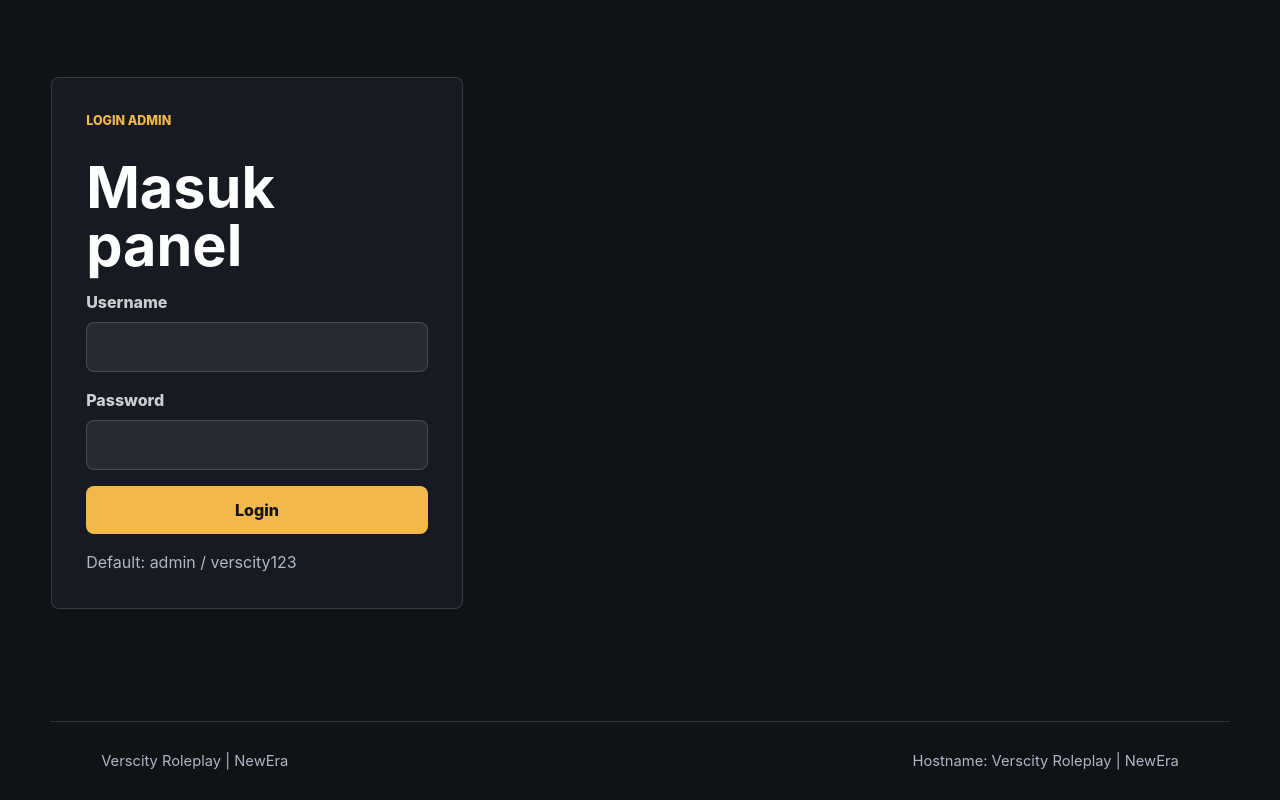
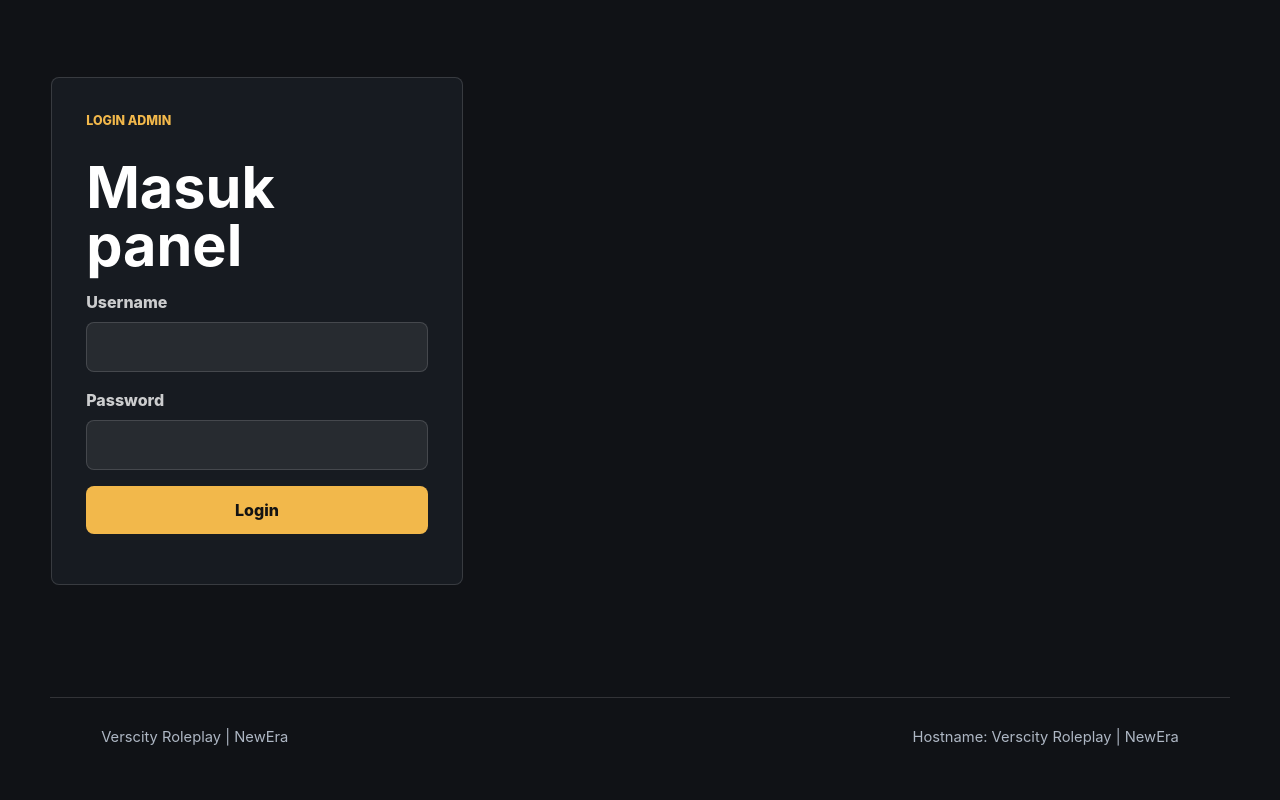
Before and after one commit to chisatobobaaa/verscity-new-era, a website: page admin.html in a window 1280 px wide. Shown: the part 602-1402 px from the top of the page. After the commit the page ends 1378 px from the top, so only its background shows below. Drawn offline with Linux system fonts and the light colour scheme; no server answers.

Commit message:
Update admin.html
Removed default admin credentials hint from login form.

```diff
--- a/admin.html
+++ b/admin.html
@@ -47,7 +47,7 @@
               <input type="password" name="password" autocomplete="current-password" required>
             </label>
             <button class="button button-primary" type="submit">Login</button>
-            <p class="admin-hint">Default: admin / verscity123</p>
+            <p class="admin-hint"></p>
           </form>
 
           <form class="admin-card hidden" data-staff-form>
```
